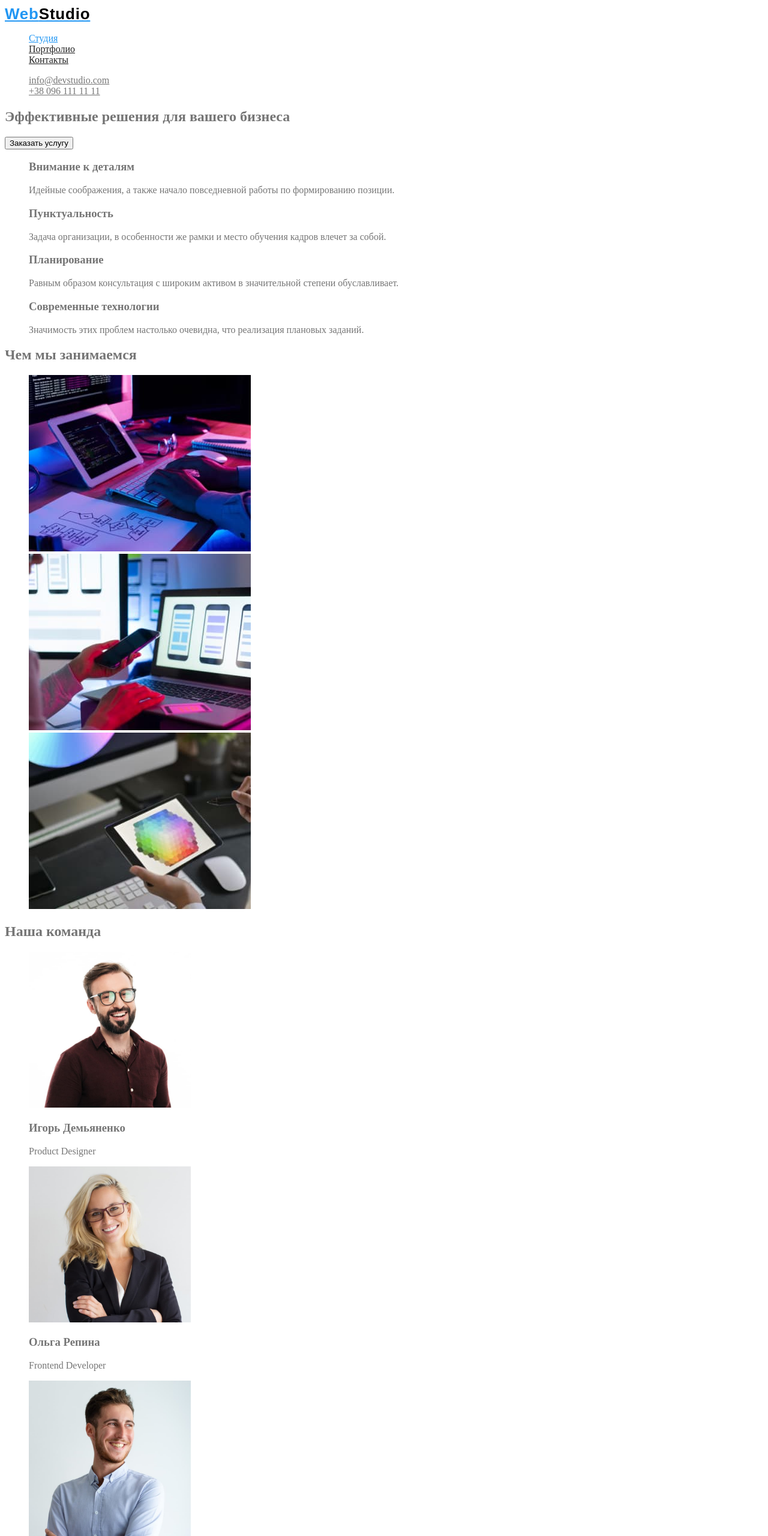
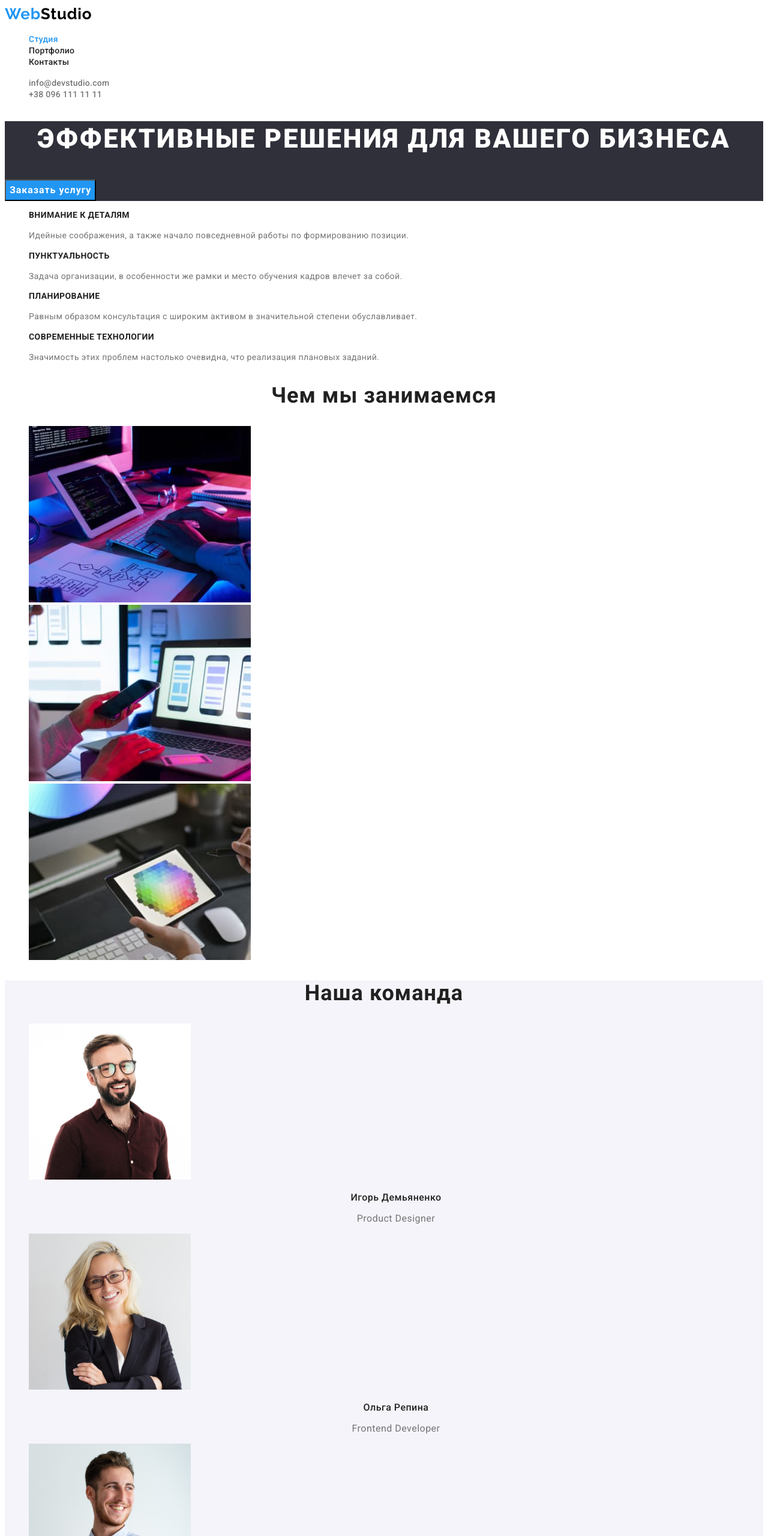
Before and after one commit to ViktoriaFomenko/goit-markup-hw-02, a plain HTML site: page index.html in a window 1280 px wide. Shown: the top 2560 px of the page at 60% size. Drawn offline with Linux system fonts and the light colour scheme.

Commit message:
css full

```diff
--- a/css/style.css
+++ b/css/style.css
@@ -1,13 +1,19 @@
 body {
-  background-color: #fff;
   color: #757575;
+  font-family: 'Roboto', sans-serif;
 }
-ul {
+.list {
   list-style: none;
 }
+.link {
+  text-decoration: none;
+}
+/* Header */
+
 .logo {
+  text-decoration: none;
   color: #2196f3;
-  font-family: Raleway, sans-serif;
+  font-family: 'Raleway', sans-serif;
   font-weight: 700;
   font-size: 26px;
   line-height: 1.19;
@@ -25,6 +31,10 @@ ul {
 
 .site-nav-list .link {
   color: #212121;
+  font-weight: 500;
+  font-size: 14px;
+  line-height: 1.14;
+  letter-spacing: 0.02em;
 }
 .site-nav-list .link:hover,
 .site-nav-list .link:focus {
@@ -38,10 +48,114 @@ ul {
 
 .contacts-list .link {
   color: #757575;
+  font-weight: 500;
+  font-size: 14px;
+  line-height: 1.14px;
+  letter-spacing: 0.02em;
 }
 .contacts-list .link:hover,
 .contacts-list .link:focus {
   color: #2196f3;
+}
+/* Hero */
+.hero {
+  background-color: #2f303a;
+}
+
+.hero-title {
+  color: #ffffff;
+  font-weight: 900;
+  font-size: 44px;
+  line-height: 1.36;
+  text-align: center;
+  letter-spacing: 0.06em;
+  text-transform: uppercase;
+}
+.hero-button {
+  color: #ffffff;
+  background-color: #2196f3;
+  font-family: inherit;
+  font-weight: 700;
+  font-size: 16px;
+  line-height: 1.87;
+  display: flex;
+  align-items: center;
+  text-align: center;
+  letter-spacing: 0.06em;
+}
+
+/* Features */
+
+.features-list-title {
+  color: #212121;
+  font-weight: 700;
+  font-size: 14px;
+  line-height: 1.14;
+  letter-spacing: 0.03em;
+  text-transform: uppercase;
+}
+.features-list-text {
+  color: #757575;
+  font-weight: 400;
+  font-size: 14px;
+  line-height: 1.71;
+  letter-spacing: 0.03em;
+}
+/* About-us */
+.about-us-title,
+.team-title {
+  color: #212121;
+  font-weight: 700;
+  font-size: 36px;
+  line-height: 1.17;
+  text-align: center;
+  letter-spacing: 0.03em;
+}
+
+/* Team */
+
+.team {
+  background-color: #f5f4fa;
+}
+.team-item-title {
+  color: #212121;
+  font-weight: 500;
+  font-size: 16px;
+  line-height: 1.19;
+  text-align: center;
+  letter-spacing: 0.03em;
+}
+
+.team-item-text {
+  color: #757575;
+  font-size: 16px;
+  line-height: 1.19;
+  text-align: center;
+  letter-spacing: 0.03em;
+}
+
+/* Footer */
+.footer {
+  background-color: #2f303a;
+}
+
+.footer-address {
+  color: #ffffff;
+  font-style: normal;
+  font-weight: 400;
+  font-size: 14px;
+  line-height: 1.71;
+  letter-spacing: 0.03em;
+}
+
+.footer-mail,
+.footer-tel {
+  color: rgba(255, 255, 255, 0.6);
+  font-style: normal;
+  font-weight: 400;
+  font-size: 14px;
+  line-height: 1.71;
+  letter-spacing: 0.03em;
 }
 
 /* цвет основного текста #757575*/
--- a/index.html
+++ b/index.html
@@ -5,113 +5,124 @@
     <meta http-equiv="X-UA-Compatible" content="IE=edge">
     <meta name="viewport" content="width=device-width, initial-scale=1.0">
     <title>Студия</title>
+    <link rel="preconnect" href="https://fonts.googleapis.com">
+    <link rel="preconnect" href="https://fonts.gstatic.com" crossorigin>
+    <link href="https://fonts.googleapis.com/css2?family=Raleway:wght@700&family=Roboto:wght@400;500;700;900&display=swap"
+        rel="stylesheet">
     <link rel="stylesheet" href="./css/style.css">
 </head>
 <body>
-    <header>
-        <a class="logo" href="">Web<span class="logo-dark">Studio</span></a>
+    <header class="header">
+        <a class="logo" href="./index.html">Web<span class="logo-dark">Studio</span></a>
        <!-- Site nav -->
         <nav>
-           <ul class="site-nav-list">
+           <ul class=" list site-nav-list">
                 <li class="site-nav-item"><a class="link current" href="">Студия</a></li>
                 <li class="site-nav-item"><a class="link" href="">Портфолио</a></li>
                 <li class="site-nav-item"><a class="link" href="">Контакты</a></li>
            </ul>
        </nav>
       <!-- Contacts list -->
-       <ul class="contacts-list" >
-        <li class="contact-list-item"><a class="link" href="mailto:info@devstudio.com">info@devstudio.com</a></li>
-        <li class="contact-list-item"><a class="link" href="tel:+380961111111">+38 096 111 11 11</a></li>
+       <ul class="list contacts-list" >
+        <li class="contact-item"><a class="link" href="mailto:info@devstudio.com">info@devstudio.com</a></li>
+        <li class="contact-item"><a class="link" href="tel:+380961111111">+38 096 111 11 11</a></li>
        </ul>
 
     </header>
     <main>
+        <!-- Hero   -->
         <section class="hero">
             <div class="container">
-                <h1>Эффективные решения для вашего бизнеса</h1>
-                <button type="button">Заказать услугу</button>
+                <h1 class="hero-title">Эффективные решения для вашего бизнеса</h1>
+                    <button type="button" class="hero-button">Заказать услугу</button>
+                </div>
             </div>
         </section>
 
-        <section>
-            <h2 hidden>Преимущества</h2>
-            <ul class="list">
-                <li>
-                    <h3>Внимание к деталям</h3>
-                    <p>Идейные соображения, а также начало повседневной работы по формированию позиции.</p>
+        <!-- Features  -->
+        <section class="features">
+            <div class="container">
+                <h2 class="section title" hidden>Преимущества</h2>
+            <ul class="list features-list">
+                <li class="features-list-item">
+                    <h3 class="features-list-title">Внимание к деталям</h3>
+                    <p class="features-list-text">Идейные соображения, а также начало повседневной работы по формированию позиции.
+                    </p>
                 </li>
-                <li>
-                    <h3>Пунктуальность</h3>
-                    <p>Задача организации, в особенности же рамки и место обучения кадров влечет за собой.</p>
+                <li class="features-list-item">
+                    <h3 class="features-list-title">Пунктуальность</h3>
+                    <p class="features-list-text">Задача организации, в особенности же рамки и место обучения кадров влечет за
+                        собой.</p>
                 </li>
-                <li>
-                    <h3>Планирование</h3>
-                    <p>Равным образом консультация с широким активом в значительной степени обуславливает.</p>
+                <li class="features-list-item">
+                    <h3 class="features-list-title">Планирование</h3>
+                    <p class="features-list-text">Равным образом консультация с широким активом в значительной степени
+                        обуславливает.</p>
                 </li>
-                <li>
-                    <h3>Современные технологии</h3>
-                    <p>Значимость этих проблем настолько очевидна, что реализация плановых заданий.</p>
+                <li class="features-list-item">
+                    <h3 class="features-list-title">Современные технологии</h3>
+                    <p class=features-list-text>Значимость этих проблем настолько очевидна, что реализация плановых заданий.</p>
                 </li>
             </ul>
+        </div>
         </section>
-        <section>
-            <h2>Чем мы занимаемся</h2>
-            <ul class="list">
-                <li><img src="./images/img01.jpg" alt="человек печатает на клавиатуре"
-                    width="370"
-                    height="294"/>
+
+            <!-- About us -->
+        <section class="about-us">
+            <div class="container">
+                <h2 class="about-us-title">Чем мы занимаемся</h2>
+            <ul class="list about-us-list">
+                <li class="about-us-item"><img src="./images/img01.jpg" alt="человек печатает на клавиатуре" width="370" height="294" />
                 </li>
-                <li><img src="./images/img02.jpg" alt="человек смотрит на экран"
-                    width="370"
-                    height="294" />
+                <li class="about-us-item"><img src="./images/img02.jpg" alt="человек смотрит на экран" width="370" height="294" />
                 </li>
-                <li> <img src="./images/img03.jpg" alt="человек смотрит на палитру цветов"
-                    width="370"
-                    height="294"/></li>
+                <li class="about-us-item"> <img src="./images/img03.jpg" alt="человек смотрит на палитру цветов" width="370" height="294" /></li>
             </ul>
+        </div>
         </section>
-        <section>
-            <h2>Наша команда</h2>
-            <ul class="list">
-                <li><img src="./images/img04.jpg" alt="первое фото члена команды"
-                    width="270"
-                    height="260"/>
-                   <h3>Игорь Демьяненко</h3>
-                   <p lang="en">Product Designer</p>
+
+            <!-- Team -->
+
+        <section class= "team">
+            <div class="container">
+                <h2 class="team-title">Наша команда</h2>
+            <ul class="list team-list">
+                <li class="team-item">
+                    <img src="./images/img04.jpg" alt="первое фото члена команды" width="270" height="260" />
+                    <h3 class="team-item-title">Игорь Демьяненко</h3>
+                    <p class="team-item-text" lang="en">Product Designer</p>
                 </li>
-                <li><img src="./images/img05.jpg" alt="второе фото члена команды"
-                    width="270"
-                    height="260"/>
-                    <h3>Ольга Репина</h3>
-                    <p lang="en">Frontend Developer</p>
+                <li class="team-item">
+                    <img src="./images/img05.jpg" alt="второе фото члена команды" width="270" height="260" />
+                    <h3 class="team-item-title">Ольга Репина</h3>
+                    <p class="team-item-text" lang="en">Frontend Developer</p>
                 </li>
-                <li> <img src="./images/img06.jpg" alt="третье фото члена команды"
-                    width="270"
-                    height="260"/>
-                    <h3>Николай Тарасов</h3>
-                    <p lang="en">Marketing</p>
+                <li class="team-item"> <img src="./images/img06.jpg" alt="третье фото члена команды" width="270" height="260" />
+                    <h3 class="team-item-title">Николай Тарасов</h3>
+                    <p class="team-item-text" lang="en">Marketing</p>
                 </li>
-                <li> <img src="./images/img07.jpg" alt="четвертое фото члена команды"
-                    width="270"
-                    height="260"/>
-                    <h3>Михаил Ермаков</h3>
-                    <p lang="en">UI Designer</p>
+                <li class="team-item"> <img src="./images/img07.jpg" alt="четвертое фото члена команды" width="270" height="260" />
+                    <h3 class="team-item-title">Михаил Ермаков</h3>
+                    <p class="team-item-text" lang="en">UI Designer</p>
                 </li>
-            </ul>
+            </ul></div>
+
         </section>
     </main>
-     <footer>
-    <a class="logo" href="">Web<span class="logo-light">Studio</span></a>
+
+    <!-- Footer -->
+     <footer class="footer">
+    <a class="logo" href="./index.html">Web<span class="logo-light">Studio</span></a>
     <address>
-        <ul class="list">
-            <li>
-                <a href="https://goo.gl/maps/rSDcFi86WocTGaVg7" target="_blank" rel="noopener noreferrer">г. Киев, пр-т Леси Украинки, 26</a>
+        <ul class="list footer-contacts-list">
+            <li class ="footer-contacts-item">
+                <a class="link footer-address" href="https://goo.gl/maps/rSDcFi86WocTGaVg7" target="_blank" rel="noopener noreferrer">г. Киев, пр-т Леси Украинки, 26</a>
             </li>
-            <li>
-                <a href="mailto:info@example.com">info@example.com</a>
+            <li class="footer-contacts-list-item">
+                <a class=" link footer-mail" href="mailto:info@example.com">info@example.com</a>
             </li>
-            <li>
-                <a href="tel:+380991111111">+38 099 111 11 11</a>
+            <li class="footer-contacts-list-item">
+                <a class="link footer-tel" href="tel:+380991111111">+38 099 111 11 11</a>
             </li>
         </ul>
 
```
Lines whose indentation alone changed are shown as unchanged.
